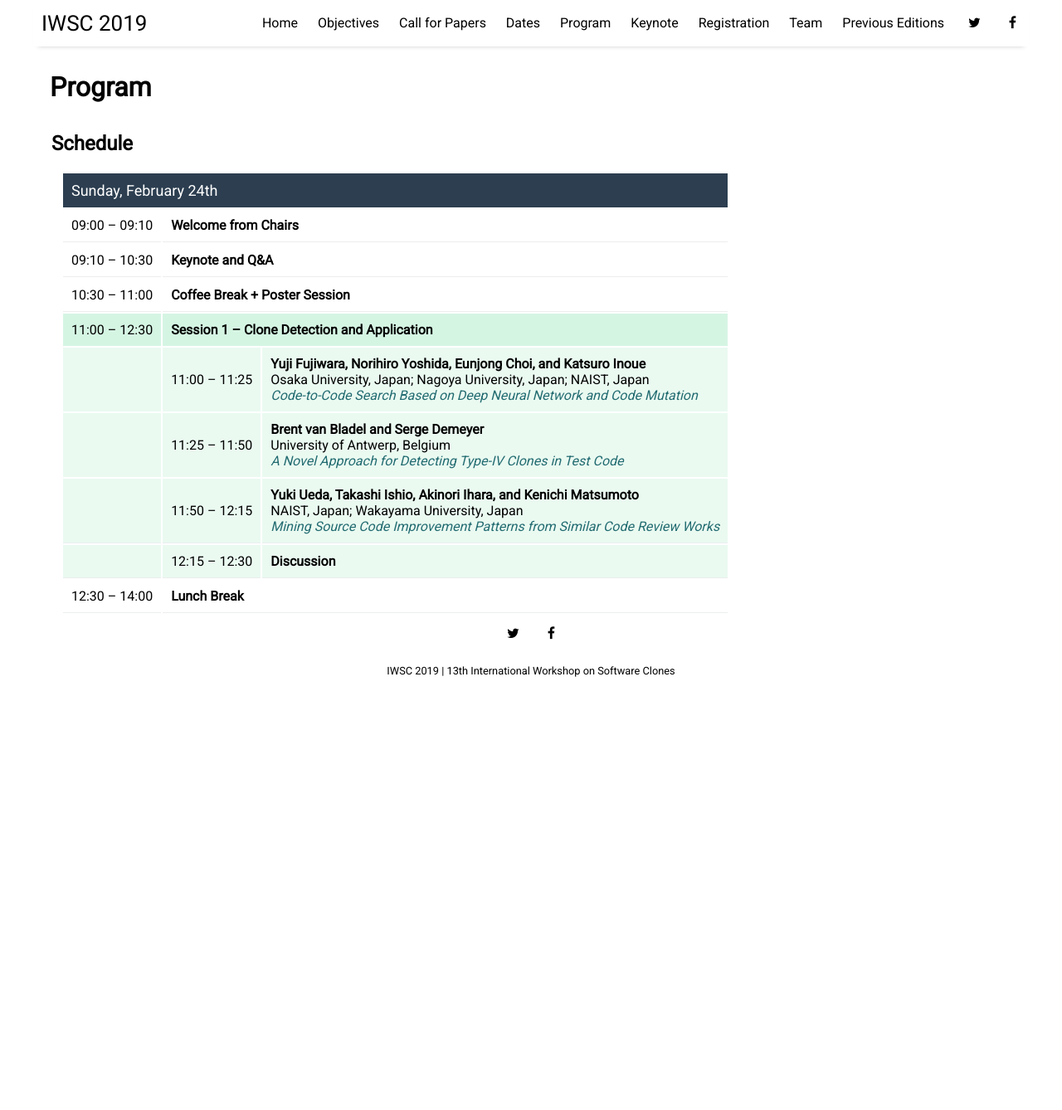
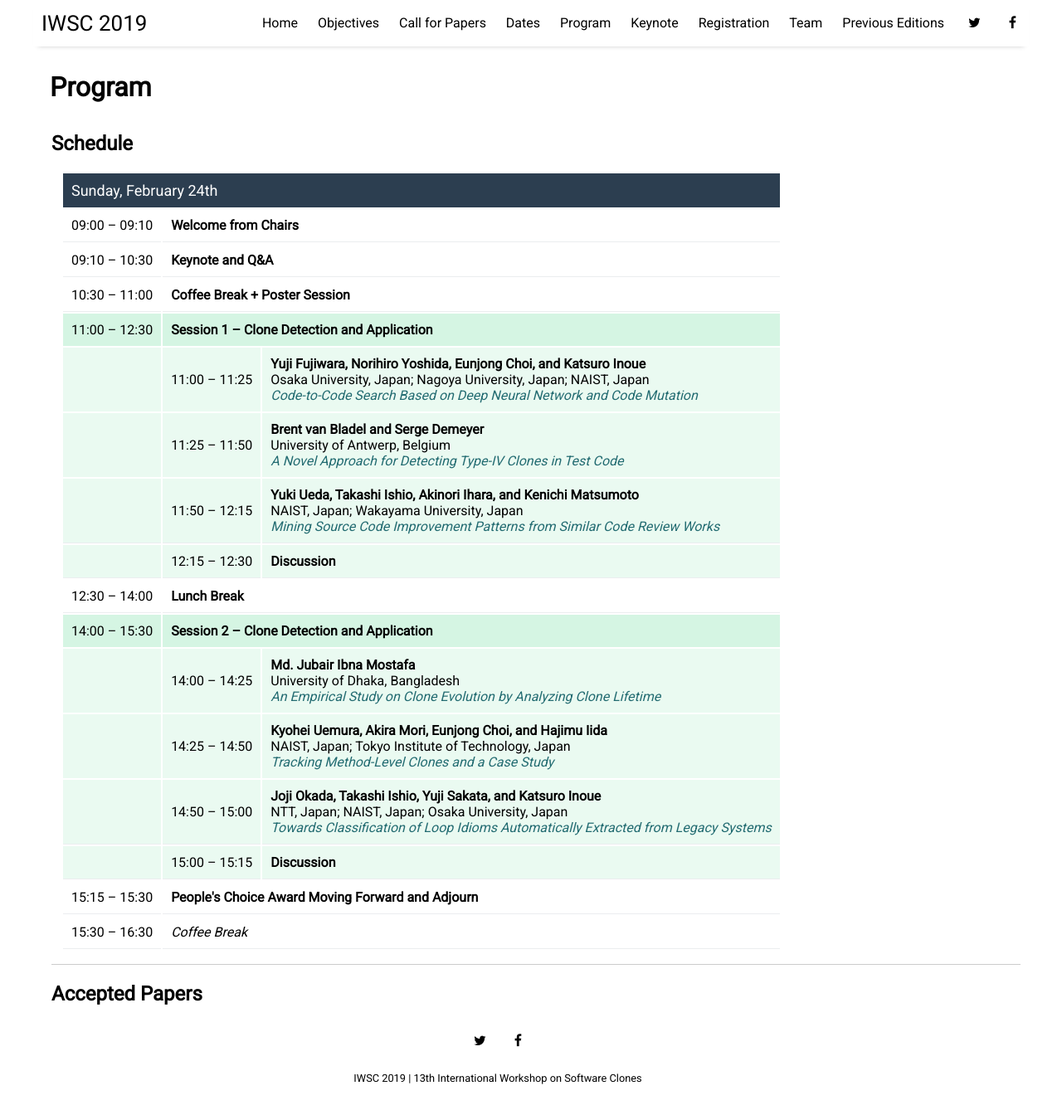
Before and after one commit to iwsc2019/iwsc2019.github.io, a Jekyll site: the page built from pages/program.html, in a window 1280 px wide and 1338 px high. Shown: the whole window at 83% size. Built offline with Jekyll 4.4.1, drawn with Linux system fonts in a browser that asks for light colours; nearby versions of some CDN libraries.

Commit message:
Update program.html

```diff
--- a/pages/program.html
+++ b/pages/program.html
@@ -61,102 +61,58 @@ title: Program
       <tr>
         <td class="content">12:30 &ndash; 14:00</td><td colspan="2" class="content-b">Lunch Break</td>
       </tr>
-      <!--
       <tr>
         <td class="talk-noline darkbg">14:00 &ndash; 15:30</td>
         <td colspan="2" class="talk-b-noline darkbg">
-          Session 2 &ndash; Cloning Applications: Code Generation and Software Quality Metrics (Session Chair: Rainer Koschke)</td>
+          Session 2 &ndash; Clone Detection and Application</td>
       </tr>
       <tr>
         <td class="talk-noline lightbg"></td>
         <td class="talk-noline lightbg">14:00 &ndash; 14:25</td>
         <td class="talk-noline lightbg">
-          Md Rakibul Islam and Minhaz Zibran.<br />
-          <i class="paper_title">On the Characteristics of Buggy Code Clones: A Code Quality Perspective</i>
+          <b>Md. Jubair Ibna Mostafa</b><br />
+          University of Dhaka, Bangladesh<br />
+          <i class="paper_title">An Empirical Study on Clone Evolution by Analyzing Clone Lifetime</i>
         </td>
       </tr>
       <tr>
         <td class="talk-noline lightbg"></td>
-        <td class="talk-noline lightbg">14:30 &ndash; 14:55</td>
+        <td class="talk-noline lightbg">14:25 &ndash; 14:50</td>
         <td class="talk-noline lightbg">
-          Kento Shimonaka, Yoshiki Higo,
-            Junnosuke Matsumoto, Keigo Naitou and Shinji Kusumoto.<br />
-          <i class="paper_title">Towards Automated Generation of Java Methods &mdash; A Way of Automated Reuse-based Programming &mdash;</i>
+          <b>Kyohei Uemura, Akira Mori, Eunjong Choi, and Hajimu Iida</b><br />
+          NAIST, Japan; Tokyo Institute of Technology, Japan<br />
+          <i class="paper_title">Tracking Method-Level Clones and a Case Study</i>
         </td>
       </tr>
       <tr>
         <td class="talk lightbg"></td>
-        <td class="talk lightbg">15:00 &ndash; 15:25</td>
+        <td class="talk lightbg">14:50 &ndash; 15:00</td>
         <td class="talk lightbg">
-            Yoshiki Higo, Shinsuke Matsumoto, Shinji Kusumoto,
-            Takashi Fujinami and Takashi Hoshino.<br />
-            <i class="paper_title">
-            Correlation Analysis between Code Clone Metrics and Project Data on
-            the Same Specification Projects</i>
+            <b>Joji Okada, Takashi Ishio, Yuji Sakata, and Katsuro Inoue</b><br />
+            NTT, Japan; NAIST, Japan; Osaka University, Japan<br />
+            <i class="paper_title">Towards Classification of Loop Idioms Automatically Extracted from Legacy Systems</i>
         </td>
         </td>
       </tr>
       <tr>
-        <td class="content">15:30 &ndash; 16:00</td><td colspan="2" class="content-i">Second Coffee Break</td>
-      </tr>
-      <tr>
-        <td class="talk-noline darkbg">16:00 &ndash; 17:25</td>
-        <td colspan="2" class="talk-b-noline darkbg">Session 3 &ndash; Clone Detection Techniques and Clone Visualization
-        (Session Chair: Minhaz Zibran)</td>
-      </tr>
-      <tr>
-        <td class="talk-noline lightbg"></td>
-        <td class="talk-noline lightbg">16:00 &ndash; 16:25</td>
-        <td class="talk-noline lightbg">
-            Chaiyong Ragkhitwetsagul,
-            Jens Krinke and
-            Bruno Marnette.<br />
-          <i class="paper_title">A picture is worth a thousand words: code clone detection based on image similarity</i>
+        <td class="talk lightbg"></td>
+        <td class="talk lightbg">15:00 &ndash; 15:15</td>
+        <td class="talk lightbg">
+          <b>Discussion</b><br />
         </td>
       </tr>
       <tr>
-        <td class="talk-noline lightbg"></td>
-        <td class="talk-noline lightbg">16:30 &ndash; 16:55</td>
-        <td class="talk-noline lightbg">
-          Ryo Tajima, Masataka Nagura and Shingo Takada.<br />
-            <i class="paper_title">Detecting functionally similar code within the same project</i>
-        </td>
+        <td class="content">15:15 &ndash; 15:30</td><td colspan="2" class="content-b">People's Choice Award Moving Forward and Adjourn</td>
       </tr>
       <tr>
-        <td class="talk lightbg"></td>
-        <td class="talk lightbg">17:00 &ndash; 17:10</td>
-        <td class="talk lightbg">Hakam Alomari, Matthew Stephan.<br />
-          <i class="paper_title">Towards Slice-Based Semantic Clone Detection</i>
-        </td>
-      </tr>
-      <tr>
-        <td class="talk lightbg"></td>
-        <td class="talk lightbg">17:15 &ndash; 17:25</td>
-        <td class="talk lightbg">
-          Toshihiro Kamiya.<br />
-          <i class="paper_title">Code Difference Visualization by a Call Tree</i>
-        </td>
-        </td>
-      </tr>
-      <tr>
-        <td class="content">17:25 &ndash; 17:45</td>
-        <td colspan="2" class="content-b">
-          People's Choice Award (Session Chair: Matthew Stephan)<br />
-          Moving Forward and Adjourn
-        </td>
-      </tr>
-      <tr>
-        <td class="content">19:00 &ndash; 22:00</td>
-        <td colspan="2" class="content-b">
-          Welcome Cocktail: <a href="http://saner.unimol.it/socialEvents">http://saner.unimol.it/socialEvents</a>
-        </td>
+        <td class="content">15:30 &ndash; 16:30</td><td colspan="2" class="content-i">Coffee Break</td>
       </tr>
     </table>
   </div>
 
   <hr />
   <h2 class="sub_title">Accepted Papers</h2>
-
+<!--
   <div class="page_content">
     <table class="tg">
       <tr>
```
